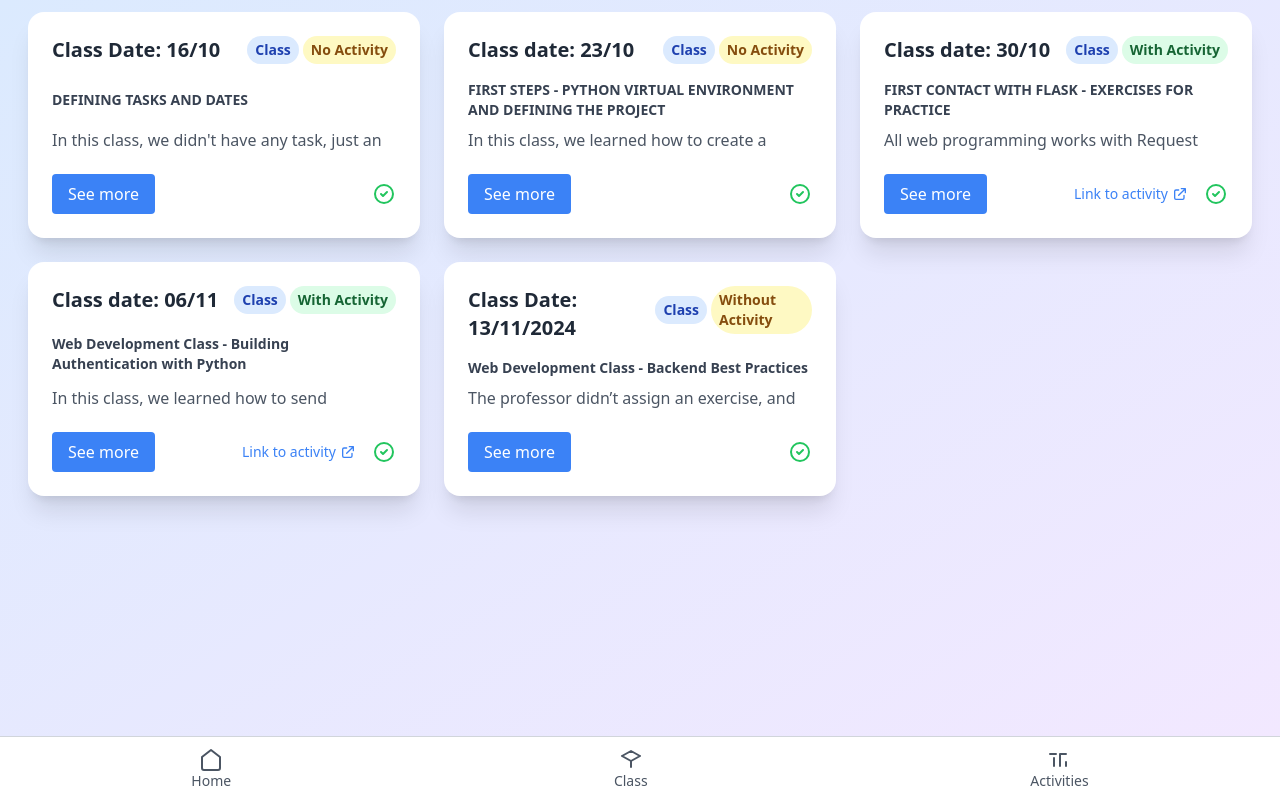
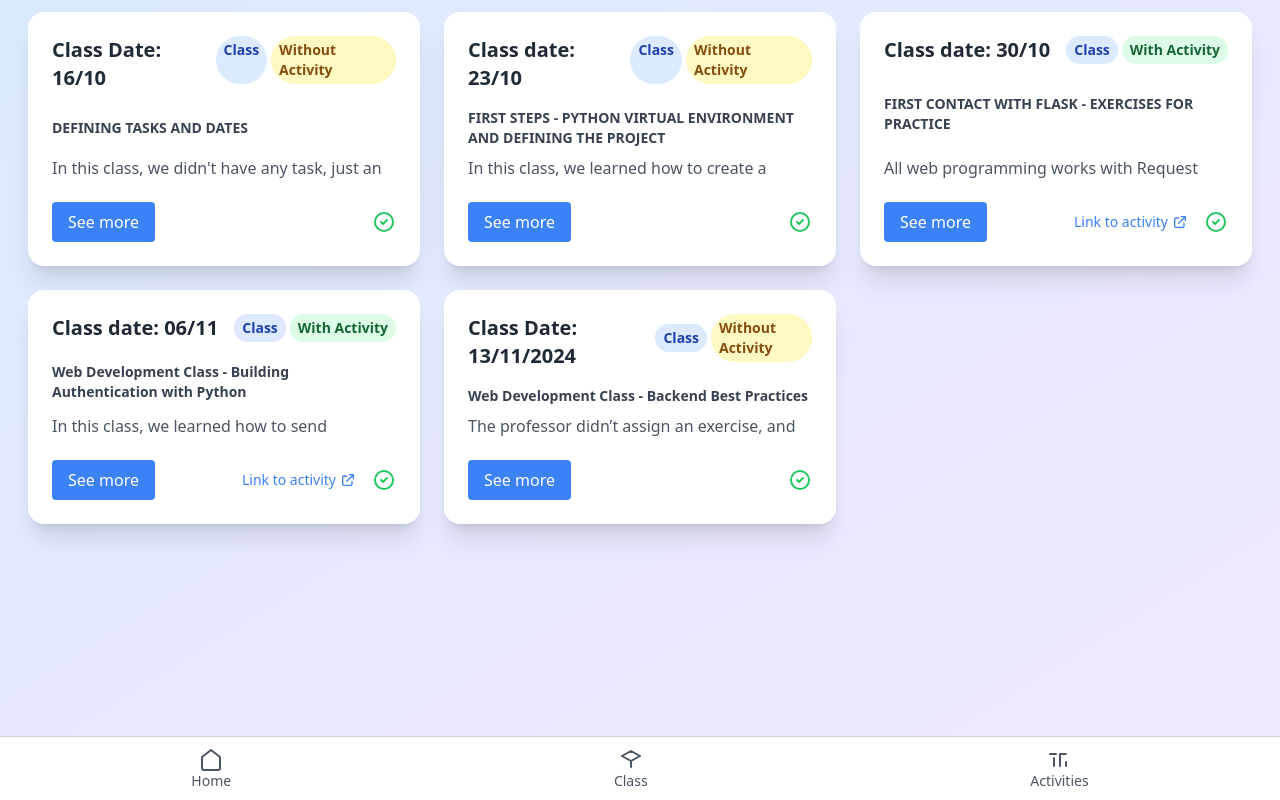
Before and after one commit to Patrick510/portfolio_python, a Flask app: page /class in a window 1280 px wide. Run offline with Flask 3, Linux system fonts and the light colour scheme; some libraries are stand-ins or nearby versions.

Commit message:
update class template to improve terminology by replacing "No Activity" with "Without Activity"

```diff
--- a/app/templates/class.html
+++ b/app/templates/class.html
@@ -7,7 +7,7 @@
       <h2 class="text-xl font-bold text-gray-800">Class Date: 16/10</h2>
       <div class="flex item-center gap-1">
         <span class="px-2 py-1 bg-blue-100 text-blue-800 text-sm font-semibold rounded-full">Class</span>
-        <span class="px-2 py-1 bg-yellow-100 text-yellow-800 text-sm font-semibold rounded-full">No Activity</span>
+        <span class="px-2 py-1 bg-yellow-100 text-yellow-800 text-sm font-semibold rounded-full">Without Activity</span>
       </div>
     </div>
     <h3 class="text-sm font-semibold text-gray-700 mb-2">DEFINING TASKS AND DATES</h3>
@@ -66,7 +66,7 @@
       <h2 class="text-xl font-bold text-gray-800">Class date: 23/10</h2>
       <div class="flex item-center gap-1">
         <span class="px-2 py-1 bg-blue-100 text-blue-800 text-sm font-semibold rounded-full">Class</span>
-        <span class="px-2 py-1 bg-yellow-100 text-yellow-800 text-sm font-semibold rounded-full">No Activity</span>
+        <span class="px-2 py-1 bg-yellow-100 text-yellow-800 text-sm font-semibold rounded-full">Without Activity</span>
       </div>
     </div>
     <h3 class="text-sm font-semibold text-gray-700 mb-2">FIRST STEPS - PYTHON VIRTUAL ENVIRONMENT AND DEFINING THE PROJECT</h3>
```
